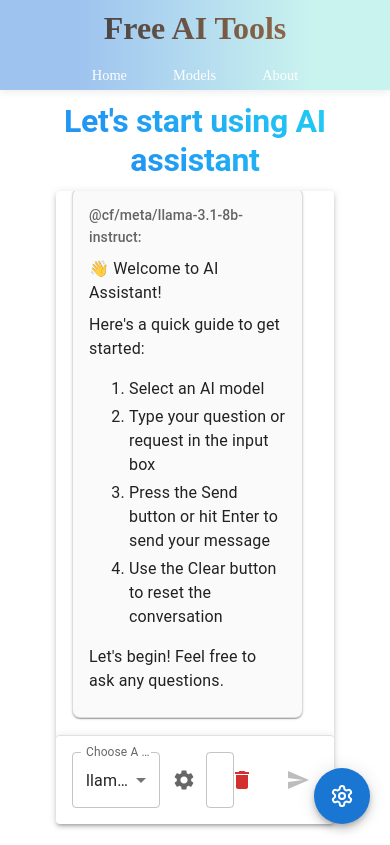
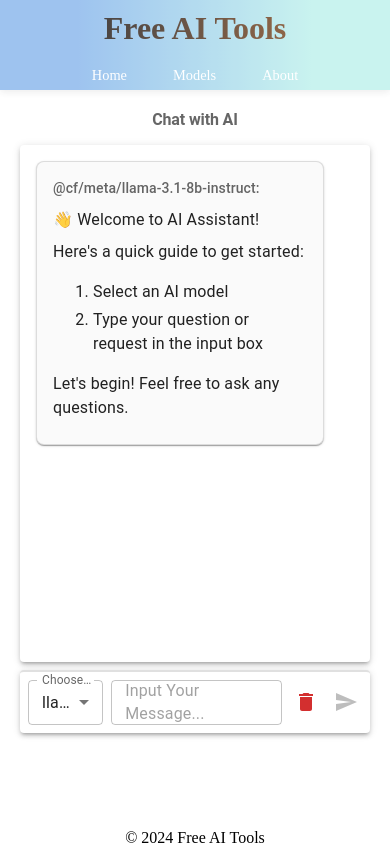
Before and after one commit to lixwen/next-freeaitools, a Next.js app: page / in a window 390 px wide. Shown: the top 845 px of the page. Built offline with nearby package versions, Linux system fonts and the light colour scheme.

Commit message:
optimize layout of mobile

```diff
--- a/src/app/components/Chat.module.css
+++ /dev/null
@@ -1,5 +0,0 @@
-.container {
-  width: 100%;
-  max-height: 80vh;
-  /* background: #ffffff; */
-}
--- a/src/app/components/ChatInterface.js
+++ b/src/app/components/ChatInterface.js
@@ -33,7 +33,6 @@ import SettingsIcon from "@mui/icons-material/Settings";
 import RestartAltIcon from "@mui/icons-material/RestartAlt";
 import "highlight.js/styles/github.css";
 import ImageIcon from "@mui/icons-material/Image";
-import { grey } from "@mui/material/colors";
 
 const ChatInterface = () => {
   // 获取第一个可用的模型
@@ -49,8 +48,6 @@ const ChatInterface = () => {
 Here's a quick guide to get started:
 1. Select an AI model
 2. Type your question or request in the input box
-3. Press the Send button or hit Enter to send your message
-4. Use the Clear button to reset the conversation
 
 Let's begin! Feel free to ask any questions.`,
     },
@@ -515,7 +512,7 @@ Let's begin! Feel free to ask any questions.`,
                       inputMode: "decimal", // 改为 decimal 以支持负数
                       step: "any", // 允许任意步进
                     }}
-                    // 添加辅助文本显示有效范围
+                    // 添加辅���文本显示有效范围
                     helperText={`Valid range: ${param.min} to ${param.max}`}
                   />
                 ) : null}
@@ -586,23 +583,27 @@ Let's begin! Feel free to ask any questions.`,
 
   return (
     <Container
+      className="chat-interface"
       maxWidth="lg"
       sx={{
-        height: "100vh",
-        marginTop: "-20px",
-        py: 2,
-        display: "flex", // 添加 flex 布局
-        flexDirection: "column", // 垂直方向排列
+        width: { xs: "100%", sm: "80%" },
+        height: { xs: "72vh", sm: "80vh" },
+        marginTop: { xs: 0, sm: "-20px" }, // 移动端去掉顶部边距
+        py: { xs: 0, sm: 2 }, // 移动端减小内边距
+        display: "flex",
+        flexDirection: "column",
+        pl: { xs: 0, sm: 2 },
+        pr: { xs: 0, sm: 2 },
       }}
     >
       <Paper
         elevation={3}
         sx={{
-          height: "78%", // 填充器高度
+          height: { xs: "85%", sm: "78%" }, // 移动端增加聊天区域高度
           display: "flex",
           flexDirection: "column",
           bgcolor: "background.default",
-          overflow: "hidden", // 防止整体溢出
+          overflow: "hidden",
         }}
       >
         {/* 消息列表区域 */}
@@ -679,7 +680,7 @@ Let's begin! Feel free to ask any questions.`,
                           sx={{
                             position: "relative",
                             width: "100%",
-                            minHeight: 200,
+                            minHeight: { xs: "100px", sm: "200px" },
                             display: "flex",
                             justifyContent: "center",
                             alignItems: "center",
@@ -694,8 +695,8 @@ Let's begin! Feel free to ask any questions.`,
                             }
                             alt="AI Generated Image"
                             sx={{
-                              maxWidth: "400px",
-                              maxHeight: "400px",
+                              maxWidth: { xs: "100%", sm: "400px" },
+                              maxHeight: { xs: "100%", sm: "400px" }  ,
                               objectFit: "contain",
                               borderRadius: 1,
                               transition: "opacity 0.5s",
@@ -785,13 +786,15 @@ Let's begin! Feel free to ask any questions.`,
             <div ref={messagesEndRef} />
           </Box>
         </Box>
+      </Paper>
 
       {/* 输入区域 */}
       <Paper
         elevation={3}
         sx={{
-            p: 2,
-            borderTop: 1,
+          p: { xs: 1, sm: 1.5 }, // 移动端减小内边距
+          mt: { xs: 1, sm: 1 },
+          borderTop: 2,
           borderColor: "divider",
           bgcolor: "background.paper",
           position: "relative",
@@ -803,12 +806,17 @@ Let's begin! Feel free to ask any questions.`,
         <Box
           sx={{
             display: "flex",
-              gap: 2,
-              alignItems: "center",
+            flexDirection: { xs: "row", sm: "row" }, // 移动端垂直排列
+            gap: { xs: 1, sm: 2 }, // 调整间距
+            alignItems: { xs: "stretch", sm: "center" }, // 移动端拉伸对齐
           }}
         >
           {/* 模型选择 */}
-            <FormControl sx={{ width: 200 }}>
+          <FormControl
+            sx={{
+              width: { xs: "30%", sm: 200 }, // 移动端全宽
+            }}
+          >
             <InputLabel>Choose A Model</InputLabel>
             <Select
               ref={selectRef}
@@ -818,6 +826,9 @@ Let's begin! Feel free to ask any questions.`,
               open={selectOpen}
               onOpen={handleSelectOpen}
               onClose={handleSelectClose}
+              sx={{
+                height: { xs: "45px", sm: "56px" }, // 移动端减小高度
+              }}
             >
               <MenuItem value="">
                 <em>Please Choose A Model</em>
@@ -843,34 +854,43 @@ Let's begin! Feel free to ask any questions.`,
             </Select>
           </FormControl>
 
-            {/* 模型参数设按钮 */}
+          {/* 模型参数设置按钮 */}
           {selectedModel && (
+            <Box
+              sx={{
+                // hidden on mobile
+                display: { xs: "none", sm: "flex" },
+                justifyContent: { xs: "flex-end", sm: "flex-start" },
+                mt: { xs: 0, sm: 0 }, // 移动端微调位置
+              }}
+            >
               <Tooltip title="Configure model's parameters" placement="top">
                 <IconButton
                   size="large"
                   onClick={(e) => handleModelHover(e, selectedModel)}
                   sx={{
                     padding: "4px",
-                    marginLeft: "-8px", // 靠近左侧选择框
-                    marginRight: "-10px", // 与输入框保适当距离
-                    "& .MuiSvgIcon-root": {
-                      color: "text.secondary", // 使用次要文本颜色
-                    },
-                    "&:hover": {
-                      backgroundColor: "action.hover",
-                      "& .MuiSvgIcon-root": {
-                        color: "primary.main", // 悬停时变为主题色
-                      },
-                    },
+                    marginLeft: { xs: 0, sm: "-8px" },
+                    marginRight: { xs: 0, sm: "-10px" },
                   }}
                 >
                   <SettingsIcon />
                 </IconButton>
               </Tooltip>
+            </Box>
           )}
+
           {renderParamsPopper()}
 
-            {/* 消息输入框 */}
+          {/* 消息输入区域 */}
+          <Box
+            sx={{
+              display: "flex",
+              width: "100%",
+              gap: 1,
+              alignItems: "center",
+            }}
+          >
             <TextField
               multiline
               maxRows={4}
@@ -887,14 +907,14 @@ Let's begin! Feel free to ask any questions.`,
               sx={{
                 flex: 1,
                 "& .MuiInputBase-root": {
-                  height: "56px",
+                  height: { xs: "45px", sm: "56px" }, // 移动端减小高度
                 },
               }}
             />
 
-            {/* 只在支持图片的模型中显示图片上传按钮 */}
+            {/* 图片上传按钮 */}
             {visionSupported && (
-              <>
+              <Box sx={{ display: "flex", alignItems: "center" }}>
                 <input
                   type="file"
                   accept="image/*"
@@ -906,18 +926,12 @@ Let's begin! Feel free to ask any questions.`,
                   <IconButton
                     component="span"
                     disabled={!selectedModel || isLoading}
+                    sx={{ padding: { xs: "4px", sm: "8px" } }} // 移动端减小内边距
                   >
                     <ImageIcon />
                   </IconButton>
                 </label>
-
-                {/* 显示选中的图片名称 */}
-                {selectedFile && (
-                  <Typography variant="caption" sx={{ ml: 1 }}>
-                    {selectedFile.name}
-                  </Typography>
-                )}
-              </>
+              </Box>
             )}
 
             {/* 操作按钮 */}
@@ -925,6 +939,7 @@ Let's begin! Feel free to ask any questions.`,
               color="error"
               onClick={handleClear}
               disabled={messages.length === 0 || isLoading}
+              sx={{ padding: { xs: "4px", sm: "8px" } }}
             >
               <DeleteIcon />
             </IconButton>
@@ -932,12 +947,29 @@ Let's begin! Feel free to ask any questions.`,
             <IconButton
               color="primary"
               onClick={handleSend}
-              disabled={!selectedModel || !input.trim() || isLoading}
+              disabled={
+                !selectedModel || (!input.trim() && !selectedFile) || isLoading
+              }
+              sx={{ padding: { xs: "4px", sm: "8px" } }}
             >
               <SendIcon />
             </IconButton>
           </Box>
-        </Paper>
+        </Box>
+
+        {/* 显示选中的图片名称 */}
+        {selectedFile && (
+          <Typography
+            variant="caption"
+            sx={{
+              ml: 1,
+              display: "block",
+              mt: { xs: 1, sm: 0 },
+            }}
+          >
+            {selectedFile.name}
+          </Typography>
+        )}
       </Paper>
     </Container>
   );
--- a/src/app/components/SettingsButton.js
+++ b/src/app/components/SettingsButton.js
@@ -43,6 +43,7 @@ const SettingsButton = () => {
           position: 'fixed',
           bottom: 20,
           right: 20,
+          display: { xs: "none", sm: "block" },
         }}
       >
         <Settings />
--- a/src/app/page.js
+++ b/src/app/page.js
@@ -3,38 +3,38 @@
 import React from "react";
 import ChatInterface from "./components/ChatInterface";
 import SettingsButton from "./components/SettingsButton";
-import { Typography, Box } from '@mui/material';
+import { Typography, Box } from "@mui/material";
 
 const Home = () => {
   return (
     <Box
       component="main"
       sx={{
-        textAlign: 'center',
-        py: 2,  // 上下padding
+        textAlign: "center",
+        py: { xs: 3, sm: 2 }, // 上下padding
+        px: { xs: 0, sm: 0 }, // 左右padding
       }}
     >
       <Typography
-        variant="h2"  // 或者使用 h3，根据你需要的大小
+        variant="h2" // 或者使用 h3，根据你需要的大小
         component="h2"
         sx={{
+          // 在移动端完全隐藏
+          // display: { xs: "none", sm: "block" },
           fontWeight: 700,
-          color: (theme) => theme.palette.text.primary,
-          mb: 2,  // 底部margin
-          // 渐变文字效果（可选）
-          background: 'linear-gradient(45deg, #2196F3 30%, #21CBF3 90%)',
-          WebkitBackgroundClip: 'text',
-          WebkitTextFillColor: 'transparent',
+          color: (theme) => theme.palette.text.secondary,
+          mb: 2, // 底部margin
+          WebkitBackgroundClip: "text",
           // 响应式字体大小
           fontSize: {
-            xs: '2rem',     // 手机屏幕
-            sm: '2.5rem',   // 平板屏幕
-            md: '2.5rem',     // 桌面屏幕
+            xs: "1rem", // 手机屏幕
+            sm: "2rem", // 平板屏幕
+            md: "2rem", // 桌面屏幕
           },
           mt: -3,
         }}
       >
-        Let's start using AI assistant
+        Chat with AI
       </Typography>
       <ChatInterface />
       <SettingsButton />
```
Lines whose indentation alone changed are shown as unchanged.
